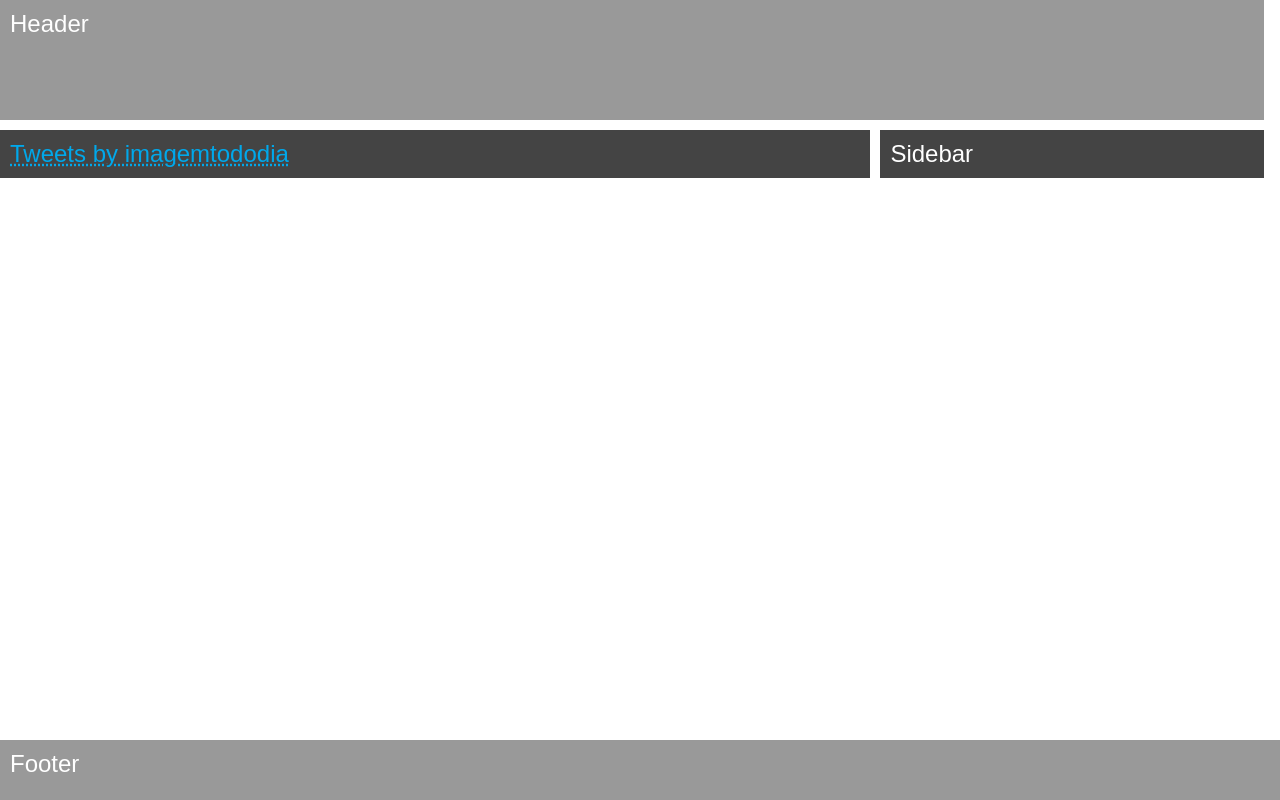
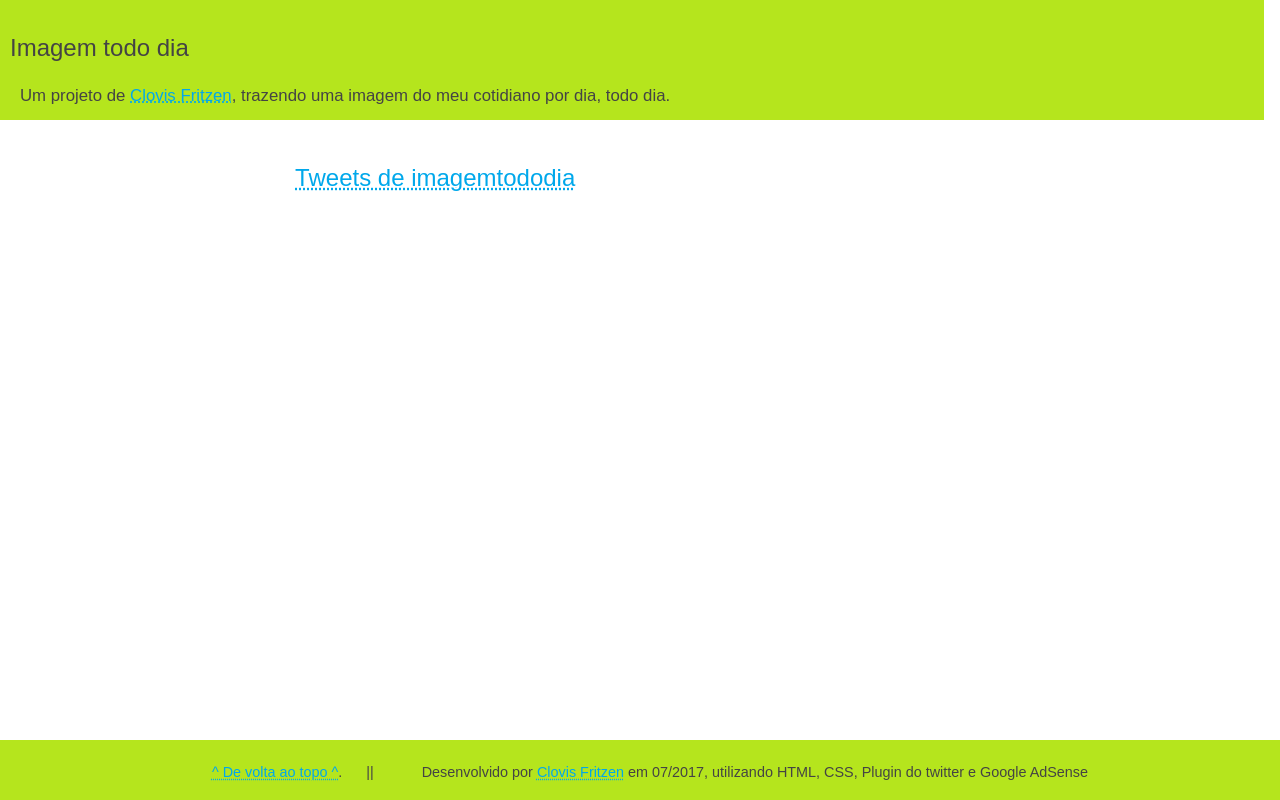
Before and after one commit to clovisf/imagemTodoDia, a plain HTML site: page index.html in a window 1280 px wide. Drawn offline with Linux system fonts and the light colour scheme; a web font is replaced by a local one.

Commit message:
added adsense

```diff
--- a/CSSstyle.css
+++ b/CSSstyle.css
@@ -5,7 +5,7 @@ html {
 }
 body {
 	margin: 0px;
-	background-color: #fff;
+	background-color: ;
 }
 
 .sidebar {
@@ -14,11 +14,14 @@ body {
 
     .content {
         grid-area: content;
+	float: center;
     }
 
     .header {
         grid-area: header;
 	height: 100px;
+	margin: 0px;
+	padding: 0px;
 
     }
 
@@ -28,6 +31,8 @@ body {
  	width: 100%;
   	bottom: 0;
 	height: 40px;
+	padding: 0px;
+	margin: 0px;
     }
 
 
@@ -39,23 +44,21 @@ body {
     	"header header"
         "content sidebar"
         "footer footer";
-        background-color: #fff;
+
         color: #444;
     }
 
 
 .box {
 
-  background-color: #444;
-  color: #fff;
-
+  background-color:;
   padding: 10px;
   font-size: 150%;
 }
 
 .header,
 .footer {
-	background-color: #999;
+	background-color: #B5E51D;
 	min-width: 700px;
 }
 
@@ -72,3 +75,17 @@ color: #fff;
 background-color: #00A8Eb;
 text-decoration-line: none;
 }
+p.title{
+	text-align: left;
+}
+p.subtitle{
+	text-indent: 10px;
+	font-size: 70%;
+}
+p.backtotop{
+	text-align: center;
+	font-size: 60%;
+}
+p.twitterwidget{
+text-align: center;
+}
--- a/index.html
+++ b/index.html
@@ -13,14 +13,38 @@
 </head>
 <body>
 <div class="wrapper">
-  	<div class="box header">Header</div>
+  	<div class="box header">
+		<p class="title">Imagem todo dia</p>
+
+		<p class="subtitle">Um projeto de <a href="http://www.FritzenLab.com.br" target="_blank">Clovis Fritzen</a>, trazendo uma imagem do meu cotidiano por dia, todo dia.</p>
+		<a name="top"></a>
+	</div>
 
   	<div class="box content">
-		<a class="twitter-timeline" data-width="600" data-theme="light" data-link-color="#19CF86" href="https://twitter.com/imagemtododia">Tweets by imagemtododia</a> <script async src="//platform.twitter.com/widgets.js" charset="utf-8"></script>
+		<p class="twitterwidget">
+		<a class="twitter-timeline" data-width="600" data-theme="light" data-link-color="#19CF86" href="https://twitter.com/imagemtododia">Tweets de imagemtododia</a> <script async src="//platform.twitter.com/widgets.js" charset="utf-8"></script>
+		</p>
 
   	</div>
-	<div class="box sidebar">Sidebar</div>
-  	<div class="box footer">Footer</div>
+	<div class="box sidebar">
+		<script async src="//pagead2.googlesyndication.com/pagead/js/adsbygoogle.js"></script>
+		<!-- imagemTodoDia-Github-Sidebar1 -->
+		<ins class="adsbygoogle"
+     		style="display:block"
+     		data-ad-client="ca-pub-2056991064526745"
+     		data-ad-slot="4823207115"
+     		data-ad-format="auto"></ins>
+		<script>
+		(adsbygoogle = window.adsbygoogle || []).push({});
+		</script>
+		<br>
+
+
+	</div>
+  	<div class="box footer">
+	<p class="backtotop"><a href="#top">^ De volta ao topo ^</a>.&nbsp;&nbsp;&nbsp;&nbsp;&nbsp; || &nbsp;&nbsp;&nbsp;&nbsp;&nbsp;&nbsp;&nbsp;&nbsp;&nbsp;&nbsp;&nbsp;Desenvolvido por <a href="http://www.FritzenLab.com.br" target="_blank">Clovis Fritzen</a> em 07/2017, utilizando HTML, CSS, Plugin do twitter e Google AdSense</p>
+
+	</div>
 </div>
 
 </body>
```
